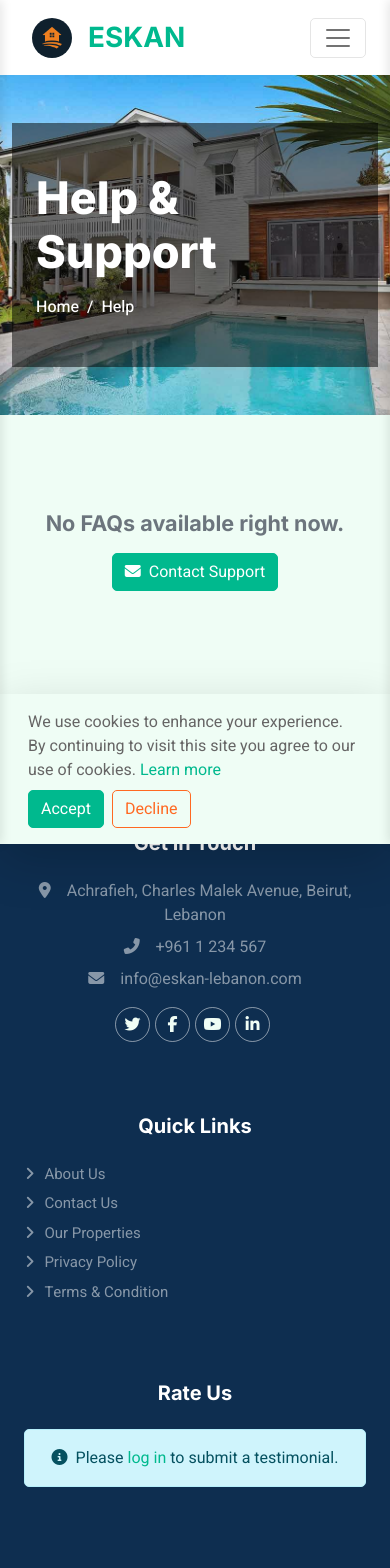
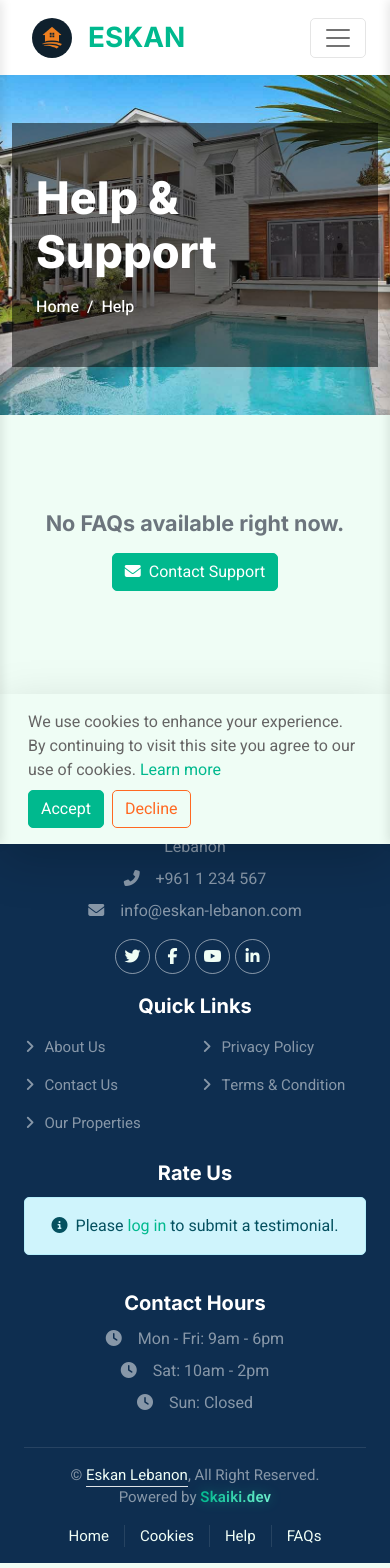
Before and after one commit to AbbasSk2004/Eskan_Real_Estate_Web, a Next.js app: page /help in a window 390 px wide. Shown: the top 1568 px of the page. Built offline with nearby package versions, Linux system fonts and the light colour scheme; no server answers.

Commit message:
fix ui ux on mobile

```diff
--- a/src/assets/css/style.css
+++ b/src/assets/css/style.css
@@ -508,3 +508,204 @@
     border-radius: 0.375rem;
   }
 }
+
+/* --- Mobile sidebar navigation: match the site's green theme, not the orange
+   `secondary`. The vendored Bootstrap compiles `.text-secondary` to `--secondary`
+   (#FF6922), so sidebar links used to read as an intruder colour. Links now use
+   `.text-dark` and turn green on hover / active — the same tints as the navbar.
+   `!important` is required to beat Bootstrap's `.text-dark` / `.bg-transparent`
+   utility `!important`s. --- */
+.sidebar-nav .nav-link {
+  transition: background 0.2s, color 0.2s;
+}
+
+.sidebar-nav .nav-link.text-dark:hover,
+.sidebar-nav .nav-link.text-dark:focus {
+  background: rgba(0, 185, 142, 0.12) !important;
+  color: var(--primary) !important;
+}
+
+.sidebar-nav .nav-link.active {
+  background: rgba(0, 185, 142, 0.18) !important;
+  color: var(--primary) !important;
+}
+
+/* --- Profile page — mobile layout -----------------------------------------
+   Bootstrap ships no responsive button/pill sizing, so these small tweaks keep
+   the header actions and the tab bar each on a single row on narrow phones
+   instead of wrapping. Scoped to the profile so nothing else shrinks. The JSX
+   handles the row/column direction with utilities (flex-fill / flex-nowrap);
+   this only trims the sizing. --- */
+@media (max-width: 575.98px) {
+  /* Edit Profile / Change Password share one row (flex-fill on each). Trim the
+     size so both labels fit side by side on a ~320px screen. */
+  .profile-header .btn {
+    padding: 0.45rem 0.4rem;
+    font-size: 0.85rem;
+  }
+
+  .profile-header .btn .fa {
+    margin-right: 0.35rem !important;
+  }
+
+  /* Overview / My Properties / Favorites stay on one line (flex-nowrap). Stack
+     the icon above a smaller label so three pills fit without clipping. */
+  .custom-nav-link {
+    padding: 0.5rem 0.2rem;
+    font-size: 0.78rem;
+    line-height: 1.15;
+  }
+
+  .custom-nav-link .fa {
+    display: block;
+    margin: 0 auto 0.25rem !important;
+    font-size: 1rem;
+  }
+
+  /* Overview: the two stat cards and the two Quick Actions buttons each share
+     one row (col-6). Trim the button text so "Add New Property" / "Browse
+     Properties" don't wrap awkwardly in the narrow half-width column. Equal
+     height comes from h-100 on the buttons in the JSX. */
+  .overview-tab .card-body .btn {
+    font-size: 0.85rem;
+    padding-left: 0.5rem;
+    padding-right: 0.5rem;
+    white-space: normal;
+  }
+
+  .overview-tab .card-body .btn .fa {
+    margin-right: 0.35rem !important;
+  }
+}
+
+/* --- Add Property form — mobile layout -------------------------------------
+   The form nests `.container-xxl > .container` and then two padded cards
+   (bg-light > bg-white), so on phones ~60px of gutter piled up on each side and
+   the fields collapsed into a narrow column with truncated selects
+   ("Select Governor…"). On mobile we drop the redundant container gutters and
+   trim the card padding to a single ~12px breathing space, so the form uses the
+   full phone width. Section headers and the 2-up detail fields (col-6) are then
+   sized to stay readable. Scoped to `.add-property-form`; desktop is untouched. */
+@media (max-width: 575.98px) {
+  .add-property-form.container-xxl,
+  .add-property-form .container {
+    padding-left: 0 !important;
+    padding-right: 0 !important;
+  }
+
+  /* Outer light wrapper + the section-header bars: minimal padding. */
+  .add-property-form .bg-light.rounded {
+    padding: 0.5rem !important;
+  }
+
+  /* The single white form card carries the one real gutter (~12px). */
+  .add-property-form .bg-white.rounded {
+    padding: 0.75rem !important;
+  }
+
+  #propertyForm h4 {
+    font-size: 1.1rem;
+  }
+
+  #propertyForm .form-floating > label {
+    font-size: 0.8rem;
+  }
+}
+
+/* --- Footer — mobile layout ------------------------------------------------
+   On desktop (≥992px) the four sections sit in one airy row. Below that they
+   stack, and the spacing meant for a horizontal row turned the footer into a
+   very tall column: each section carried the `row g-5` gutter (3rem) PLUS its
+   own `mb-4` (1.5rem) — ~4.5rem of dead space between every block — on top of
+   `pt-5`/`mt-5`/`py-5` (3rem each) and `h5.mb-4` heading margins. This block
+   collapses that vertical rhythm to a tight, scannable stack. Scoped to
+   `.footer` and gated at <992px, so the desktop footer is untouched. --- */
+@media (max-width: 991.98px) {
+  /* Trim the footer's outer top padding/margin. */
+  .footer.pt-5 { padding-top: 2rem !important; }
+  .footer.mt-5 { margin-top: 2rem !important; }
+
+  /* Inner grid container: less top/bottom air. */
+  .footer .container.py-5 {
+    padding-top: 1.5rem !important;
+    padding-bottom: 1.5rem !important;
+  }
+
+  /* Collapse the row gutter (was 3rem) and drop the doubled-up column margin,
+     so stacked sections sit ~1.25rem apart instead of ~4.5rem. */
+  .footer .row.g-5 { --bs-gutter-y: 1.25rem; }
+  .footer .row.g-5 > [class*="col-"] { margin-bottom: 0 !important; }
+
+  /* Section headings hug their content. */
+  .footer h5.mb-4 { margin-bottom: 0.75rem !important; }
+
+  /* Quick Links are stacked block links; tighten the per-link gap. */
+  .footer .btn.btn-link { margin-bottom: 2px; }
+
+  /* Copyright bar: less air above/below. */
+  .footer .copyright { padding: 1rem 0; }
+}
+
+/* Phones: the five Quick Links each took a full-width row. Flow them into two
+   columns so the block is ~3 rows instead of 5, and keep the tap targets tall
+   enough (~36px) to stay comfortably tappable. */
+@media (max-width: 575.98px) {
+  .footer .footer-links {
+    column-count: 2;
+    column-gap: 0.75rem;
+  }
+
+  .footer .footer-links .btn.btn-link {
+    padding-top: 0.35rem;
+    padding-bottom: 0.35rem;
+  }
+}
+
+/* --- Footer attribution ("Powered by Skaiki.dev") ---------------------------
+   Brand-gradient wordmark with a soft aura so it reads as a signature rather
+   than another footer link. The glow uses `filter: drop-shadow` (not
+   `text-shadow`) because the gradient is painted through `background-clip: text`
+   with a transparent fill — a text-shadow would bleed through the glyphs.
+   Specificity beats `.footer .copyright a { color: var(--light) }`. --- */
+.footer .copyright .credit-link {
+  color: var(--primary);
+  font-weight: 600;
+  letter-spacing: 0.2px;
+  text-decoration: none;
+  transition: filter 0.3s ease, background-position 0.6s ease, opacity 0.3s ease;
+}
+
+/* Gradient fill only where it is supported; elsewhere the solid brand green
+   above stands in, so the label can never render invisible. */
+@supports ((-webkit-background-clip: text) or (background-clip: text)) {
+  .footer .copyright .credit-link {
+    background-image: linear-gradient(90deg, #00B98E 0%, #6FF0CE 50%, #00B98E 100%);
+    background-size: 200% 100%;
+    background-position: 0 0;
+    -webkit-background-clip: text;
+    background-clip: text;
+    -webkit-text-fill-color: transparent;
+    filter: drop-shadow(0 0 6px rgba(0, 185, 142, 0.45));
+  }
+}
+
+/* Hover/focus: sweep the gradient and lift the aura. */
+.footer .copyright .credit-link:hover,
+.footer .copyright .credit-link:focus-visible {
+  background-position: 100% 0;
+  filter: drop-shadow(0 0 11px rgba(0, 185, 142, 0.85));
+  text-decoration: none;
+}
+
+/* Keyboard users still get a visible ring (the gradient replaces underline). */
+.footer .copyright .credit-link:focus-visible {
+  outline: 2px solid rgba(0, 185, 142, 0.7);
+  outline-offset: 3px;
+  border-radius: 3px;
+}
+
+@media (prefers-reduced-motion: reduce) {
+  .footer .copyright .credit-link {
+    transition: none;
+  }
+}
--- a/src/components/layout/Footer.js
+++ b/src/components/layout/Footer.js
@@ -8,6 +8,12 @@ import { toast } from 'react-toastify';
 
 // Module-level guard to prevent StrictMode duplicate initialization fetches
 const checkedUsers = new Set();
+
+// Footer attribution destination — must come from env, no fallback (same rule
+// as NEXT_PUBLIC_API_URL in axiosClient). NEXT_PUBLIC_* is inlined at build
+// time, so the host (e.g. Vercel) needs this var set at build. If it is unset
+// the attribution is omitted entirely rather than rendering a dead link.
+const CREDIT_URL = process.env.NEXT_PUBLIC_CREDIT_URL;
 
 const Footer = () => {
   const thanksRef = useRef(null);
@@ -190,11 +196,13 @@ const Footer = () => {
           </div>
           <div className="col-12 col-sm-6 col-lg-3 mb-4 mb-lg-0 text-center text-sm-start">
             <h5 className="text-white mb-4">Quick Links</h5>
-            <Link href="/about" className="btn btn-link text-white-50">About Us</Link>
-            <Link href="/contact" className="btn btn-link text-white-50">Contact Us</Link>
-            <Link href="/properties" className="btn btn-link text-white-50">Our Properties</Link>
-            <Link href="/privacy" className="btn btn-link text-white-50">Privacy Policy</Link>
-            <Link href="/terms" className="btn btn-link text-white-50">Terms & Condition</Link>
+            <div className="footer-links">
+              <Link href="/about" className="btn btn-link text-white-50">About Us</Link>
+              <Link href="/contact" className="btn btn-link text-white-50">Contact Us</Link>
+              <Link href="/properties" className="btn btn-link text-white-50">Our Properties</Link>
+              <Link href="/privacy" className="btn btn-link text-white-50">Privacy Policy</Link>
+              <Link href="/terms" className="btn btn-link text-white-50">Terms &amp; Condition</Link>
+            </div>
           </div>
           <div className="col-12 col-sm-6 col-lg-3 mb-4 mb-lg-0 text-center text-sm-start">
             <h5 className="text-white mb-4">Rate Us</h5>
@@ -213,6 +221,25 @@ const Footer = () => {
           <div className="row">
             <div className="col-md-6 text-center text-md-start mb-3 mb-md-0">
               &copy; <Link className="border-bottom" href="/">Eskan Lebanon</Link>, All Right Reserved.
+              {CREDIT_URL && (
+                <>
+                  {/* Separator only where the credit sits on the same line; on
+                      phones it drops to its own line, so an orphan dot would
+                      look broken. */}
+                  <span className="mx-1 d-none d-sm-inline">&middot;</span>
+                  <span className="d-block d-sm-inline">
+                    Powered by{' '}
+                    <a
+                      className="credit-link"
+                      href={CREDIT_URL}
+                      target="_blank"
+                      rel="noopener noreferrer"
+                    >
+                      Skaiki.dev
+                    </a>
+                  </span>
+                </>
+              )}
             </div>
             <div className="col-md-6 text-center text-md-end">
               <div className="footer-menu">
--- a/src/components/profile/OverviewTab.js
+++ b/src/components/profile/OverviewTab.js
@@ -141,7 +141,7 @@ favoritesCount: 0
         <div className="col-12">
           <div className="row g-4">
             {statsCards.map((stat, index) => (
-              <div key={index} className="col-md-4">
+              <div key={index} className="col-6 col-md-4">
                 <div className="card border-0 shadow-sm h-100">
                   <div className="card-body text-center">
                     <div className={`rounded-circle d-inline-flex align-items-center justify-content-center mb-3 ${stat.iconColor.replace('text-', 'bg-')}`}
--- a/src/components/profile/ProfileTabs.js
+++ b/src/components/profile/ProfileTabs.js
@@ -10,7 +10,7 @@ const ProfileTabs = ({
   return (
     <div className="row mb-4">
       <div className="col-12">
-        <ul className="nav nav-pills nav-fill">
+        <ul className="nav nav-pills nav-fill flex-nowrap">
           <li className="nav-item">
             <button
               className={`nav-link custom-nav-link ${activeTab === 'overview' ? 'active' : ''}`}
```
Also changed, not shown: app/add-property/page.js (+4 -7 lines), src/components/layout/Sidebar.js (+7 -7 lines), src/components/profile/ProfileHeader.js (+7 -7 lines), src/components/profile/QuickActions.js (+4 -4 lines), src/components/properties/PropertyForm.js (+7 -7 lines), src/components/properties/SimilarProperties.css (+14 -2 lines), 1 other file (tests, documents, lock files or other folders).
